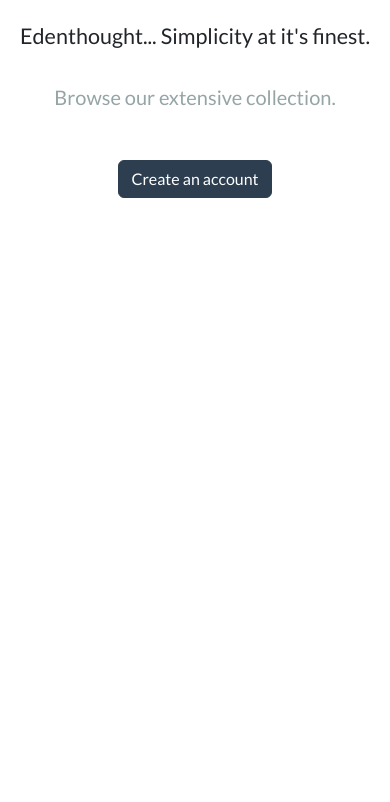
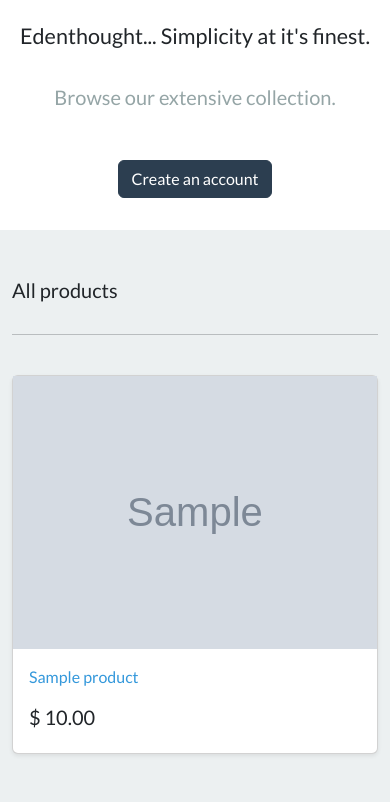
Before and after one commit to juanmggb/ecommerce2023, a Django app: page / in a window 390 px wide. Shown: the part 72-874 px from the top of the page. Before the commit the page ends 270 px from the top, so only its background shows below. Run offline with Django 4.2, Linux system fonts and the light colour scheme; tables that the repository leaves empty hold one stand-in row (values such as "Sample post"); grey boxes marked "Sample" are stand-in pictures; some libraries are stand-ins or nearby versions.

Commit message:
JM added stuff

```diff
--- a/ecommerce/settings.py
+++ b/ecommerce/settings.py
@@ -51,6 +51,7 @@ TEMPLATES = [
                 "django.template.context_processors.request",
                 "django.contrib.auth.context_processors.auth",
                 "django.contrib.messages.context_processors.messages",
+                "store.views.categories",  # Updated
             ],
         },
     },
--- a/store/models.py
+++ b/store/models.py
@@ -1,4 +1,7 @@
 from django.db import models
+
+
+from django.urls import reverse
 
 
 # Create your models here.
@@ -12,6 +15,9 @@ class Category(models.Model):
 
     def __str__(self):
         return str(self.name)
+
+    def get_absolute_url(self):
+        return reverse("list-category", args=[self.slug])
 
 
 class Product(models.Model):
@@ -36,3 +42,6 @@ class Product(models.Model):
 
     def __str__(self):
         return str(self.title)
+
+    def get_absolute_url(self):
+        return reverse("product-info", args=[self.slug])
--- a/store/templates/store/base.html
+++ b/store/templates/store/base.html
@@ -3,58 +3,50 @@
 <!DOCTYPE html>
 
 <html>
+  <head>
+    <meta charset="utf-8" />
 
+    <meta name="viewport" content="width=device-width, initial-scale=1" />
 
-    <head>
-
-        <meta charset="utf-8"/>
-
-        <meta name="viewport" content="width=device-width, initial-scale=1">
-
-
-	  <title> Edenthought </title>
-
-
+    <title>Edenthought</title>
 
     <!-- CSS -->
 
-        <link rel="stylesheet" href="https://bootswatch.com/5/flatly/bootstrap.min.css">
+    <link
+      rel="stylesheet"
+      href="https://bootswatch.com/5/flatly/bootstrap.min.css"
+    />
 
-        <link rel="stylesheet" href="https://cdnjs.cloudflare.com/ajax/libs/font-awesome/4.7.0/css/font-awesome.min.css">
-
-
+    <link
+      rel="stylesheet"
+      href="https://cdnjs.cloudflare.com/ajax/libs/font-awesome/4.7.0/css/font-awesome.min.css"
+    />
 
     <!-- JavaScript -->
 
-        <script src="https://code.jquery.com/jquery-3.5.1.min.js" integrity="sha256-9/aliU8dGd2tb6OSsuzixeV4y/faTqgFtohetphbbj0=" crossorigin="anonymous"></script>
-
+    <script
+      src="https://code.jquery.com/jquery-3.5.1.min.js"
+      integrity="sha256-9/aliU8dGd2tb6OSsuzixeV4y/faTqgFtohetphbbj0="
+      crossorigin="anonymous"
+    ></script>
 
     <!-- JavaScript Popper -->
 
-        <script src="https://cdn.jsdelivr.net/npm/bootstrap@5.2.2/dist/js/bootstrap.bundle.min.js" integrity="sha384-OERcA2EqjJCMA+/3y+gxIOqMEjwtxJY7qPCqsdltbNJuaOe923+mo//f6V8Qbsw3" crossorigin="anonymous"></script>
-
-
+    <script
+      src="https://cdn.jsdelivr.net/npm/bootstrap@5.2.2/dist/js/bootstrap.bundle.min.js"
+      integrity="sha384-OERcA2EqjJCMA+/3y+gxIOqMEjwtxJY7qPCqsdltbNJuaOe923+mo//f6V8Qbsw3"
+      crossorigin="anonymous"
+    ></script>
 
     <!-- Bootstrap Max CDN -->
 
     <script src="https://maxcdn.bootstrapcdn.com/bootstrap/4.0.0/js/bootstrap.min.js"></script>
-
-
-
   </head>
 
-
-
-
   <nav class="navbar navbar-expand-lg bg-primary justify-content-center">
-
-
     <a class="navbar-brand main-heading text-white" href="{% url 'store' %}">
-
       &nbsp; &nbsp; Edenthought
-
     </a>
-
 
     <button
       class="navbar-toggler"
@@ -63,110 +55,77 @@
       data-target="#navbarNavDropdown"
       aria-controls="navbarNavDropdown"
       aria-expanded="false"
-        aria-label="Toggle navigation">
-
+      aria-label="Toggle navigation"
+    >
       <span class="navbar-toggler-icon"></span>
-
     </button>
 
-
     <div class="collapse navbar-collapse" id="navbarCollapse">
-
       <ul class="navbar-nav me-auto mb-2 mb-md-0">
-
         <li class="nav-item dropdown">
-
-                    <a class="nav-link dropdown-toggle text-white" href="#" id="navbarDropdown" role="button"
-                    data-bs-toggle="dropdown" aria-expanded="false">
-
+          <a
+            class="nav-link dropdown-toggle text-white"
+            href="#"
+            id="navbarDropdown"
+            role="button"
+            data-bs-toggle="dropdown"
+            aria-expanded="false"
+          >
             Categories
-
           </a>
 
           <ul class="dropdown-menu" aria-labelledby="navbarDropdown">
+            <li>
+              <a class="dropdown-item" href="{% url 'store' %}"> All </a>
+            </li>
+
+            {% for category in all_categories %}
 
             <li>
-
-                            <a class="dropdown-item" href="{% url 'store' %}"> All </a>
-
+              <a class="dropdown-item" href="{{ category.get_absolute_url }}">
+                {{ category.name | capfirst }}
+              </a>
             </li>
 
+            {% endfor %}
+          </ul>
+        </li>
+      </ul>
+    </div>
 
-
-                    </ul>
-
+    <div class="collapse navbar-collapse text-center" id="navbarNavDropdown">
+      <ul class="navbar-nav ms-auto">
+        <li class="nav-item">
+          <a class="btn btn-alert navbar-btn text-white" type="button" href="/">
+            Register
+          </a>
         </li>
 
-            </ul>
-
-        </div>
-
-
-        <div class="collapse navbar-collapse text-center" id="navbarNavDropdown">
-
-            <ul class="navbar-nav ms-auto">
-
-
         <li class="nav-item">
-
-                    <a class="btn btn-alert navbar-btn text-white" type="button"  href="/"> Register </a>
-
-                </li>
-
-
-                <li class="nav-item">
-
-                    <a class="btn btn-alert navbar-btn text-white" type="button"  href="/"> Login </a>
-
-                </li>
-
-
-                &nbsp; &nbsp; &nbsp;
-
-
-                <li class="nav-item">
-
-                    <a type="button" role="button" href="/" class="btn btn-outline-secondary">
-
-
-
-                        <i class="fa fa-shopping-cart" aria-hidden="true"> </i>
-
-
+          <a class="btn btn-alert navbar-btn text-white" type="button" href="/">
+            Login
           </a>
-
         </li>
 
         &nbsp; &nbsp; &nbsp;
 
+        <li class="nav-item">
+          <a
+            type="button"
+            role="button"
+            href="/"
+            class="btn btn-outline-secondary"
+          >
+            <i class="fa fa-shopping-cart" aria-hidden="true"> </i>
+          </a>
+        </li>
 
+        &nbsp; &nbsp; &nbsp;
       </ul>
-
-
     </div>
-
-
   </nav>
 
-
   <body>
-
-
-        {% block content %}
-
-
-
-
-
-
-
-
-        {% endblock %}
-
-
-
-
+    {% block content %} {% endblock %}
   </body>
-
-
 </html>
--- /dev/null
+++ b/store/templates/store/list-category.html
@@ -0,0 +1 @@
+<h1>{{ category.name }}</h1>
--- a/store/templates/store/store.html
+++ b/store/templates/store/store.html
@@ -18,4 +18,46 @@
   </div>
 </section>
 
+<!-- All products section -->
+
+<div class="album py-5 bg-light">
+  <div class="container">
+    <div class="pb-3 h5">All products</div>
+
+    <hr />
+
+    <br />
+
+    <div class="row row-cols-1 row-cols-sm-2 row-cols-md-5 g-3">
+      {% for product in all_products %}
+
+      <div class="col">
+        <div class="card shadow-sm">
+          <img
+            class="img-fluid"
+            alt="Responsive image"
+            src="{{ product.image.url }}"
+          />
+
+          <div class="card-body">
+            <p class="card-text">
+              <a
+                class="text-info text-decoration-none"
+                href="{{ product.get_absolute_url }}"
+                >{{ product.title | capfirst }}</a
+              >
+            </p>
+
+            <div class="d-flex justify-content-between align-items-center">
+              <h5>$ {{ product.price }}</h5>
+            </div>
+          </div>
+        </div>
+      </div>
+
+      {% endfor %}
+    </div>
+  </div>
+</div>
+
 {% endblock %}
--- a/store/urls.py
+++ b/store/urls.py
@@ -2,5 +2,10 @@ from django.urls import path
 from store import views
 
 urlpatterns = [
+    # Store page
     path("", views.store, name="store"),
+    # Individual product
+    path("product/<slug:product_slug>/", views.product_info, name="product-info"),
+    # Individual category
+    path("search/<slug:category_slug>/", views.list_category, name="list-category"),
 ]
--- a/store/views.py
+++ b/store/views.py
@@ -1,7 +1,41 @@
 from django.shortcuts import render
+
+from store.models import Category, Product
+
+from django.shortcuts import get_object_or_404
 
 # Create your views here.
 
 
 def store(request):
-    return render(request, "store/store.html")
+    all_products = Product.objects.all()
+
+    context = {
+        "all_products": all_products,
+    }
+
+    return render(request, "store/store.html", context=context)
+
+
+def categories(request):
+    all_categories = Category.objects.all()
+
+    return {"all_categories": all_categories}
+
+
+def list_category(request, category_slug):
+    category = get_object_or_404(Category, slug=category_slug)
+
+    products = Product.objects.filter(category=category)
+
+    context = {"category": category, "products": products}
+
+    return render(request, "store/list-category.html", context=context)
+
+
+def product_info(request, product_slug):
+    product = get_object_or_404(Product, slug=product_slug)
+
+    context = {"product": product}
+
+    return render(request, "store/product-info.html", context=context)
```
Also changed, not shown: store/templates/store/product-info.html (added, +75 -0 lines), static/media/images/10177424_738001482906619_643094407665188737_n.jpg (added), static/media/images/esquema_bd.png (added), static/media/images/frame.png (added), static/media/images/objetivo.PNG (added), store/migrations/0001_initial.py (added), store/migrations/__init__.py (added). Lines whose indentation alone changed are shown as unchanged.
